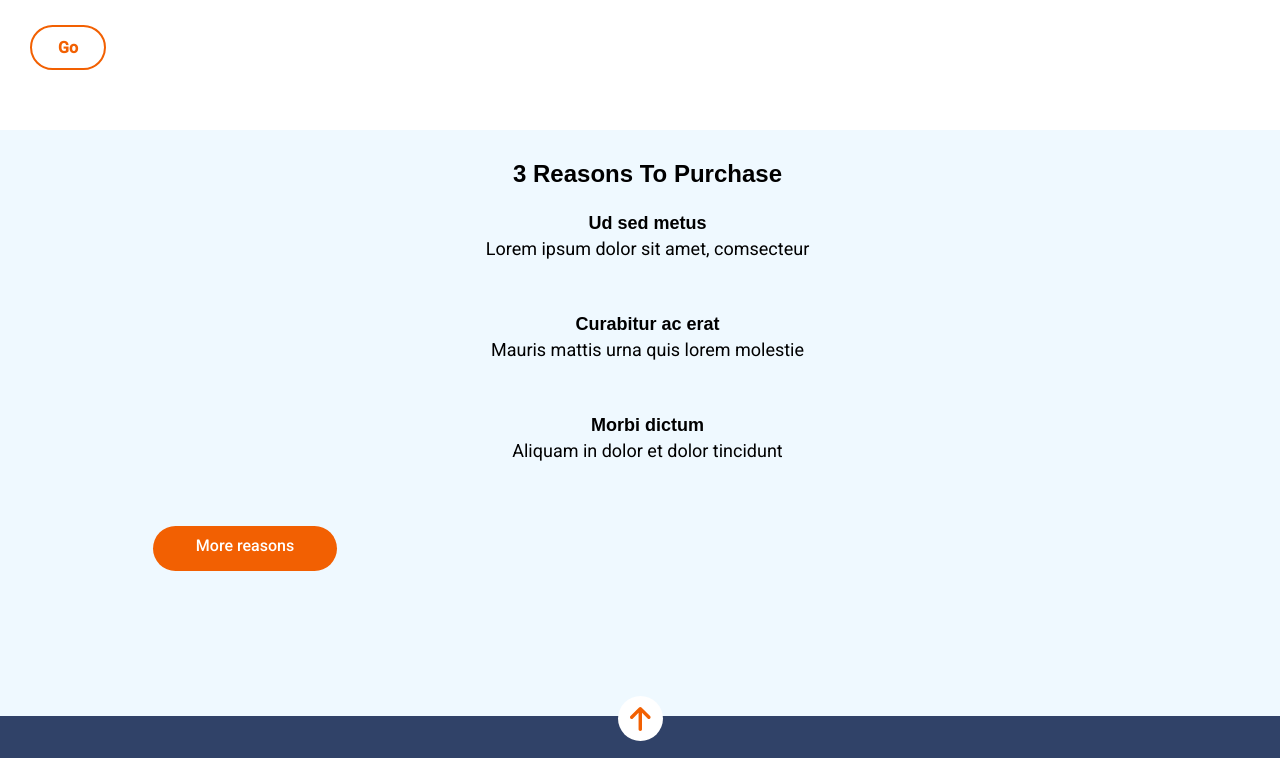
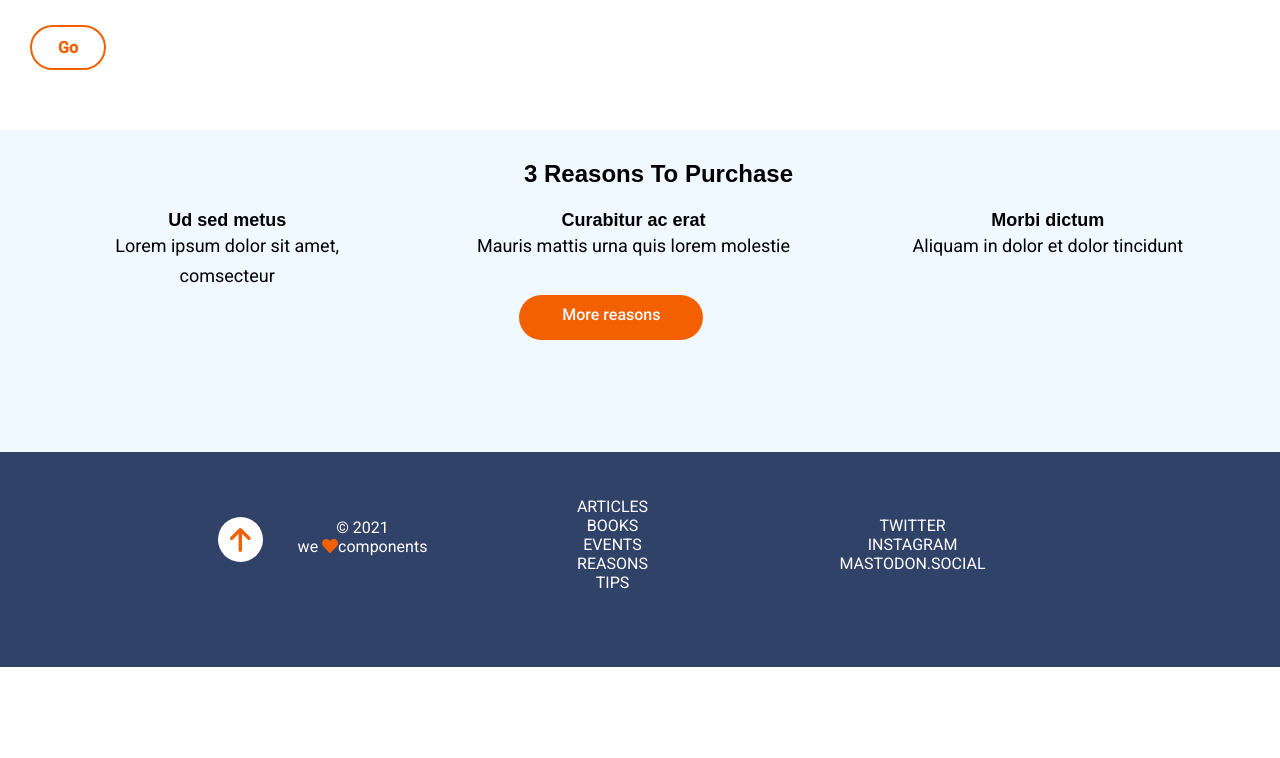
Before and after one commit to Adalab/modulo-1-evaluacion-final-Rouseta, a website: page src/html/index.html in a window 1280 px wide. Shown: the part 960-1718 px from the top of the page. After the commit the page ends 1627 px from the top, so only its background shows below. Drawn offline with nearby package versions, Linux system fonts and the light colour scheme; files that its build step writes are made by us from their sources; files whose address does not match are found by name.

Commit message:
i hate buttons

```diff
--- a/src/html/partials/main.html
+++ b/src/html/partials/main.html
@@ -22,7 +22,7 @@
     <article class="purchase__article--three">
       <h3 class="purchase__title--three">Morbi dictum</h3>
       <p class="content">Aliquam in dolor et dolor tincidunt</p>
-      <div class="buttom_scroll">More reasons</div>
     </article>
+    <div class="buttom_scroll">More reasons</div>
   </section>
 </main>
--- a/src/scss/layout/_footer.scss
+++ b/src/scss/layout/_footer.scss
@@ -46,7 +46,30 @@ a {
   line-height: 60px;
   transform: translateY(-20px);
 }
+
 .copyright {
   margin-bottom: 45px;
   text-align: center;
 }
+
+/*Aquí empeizan las Media queries para tablet*/
+@media (min-width: 768px) {
+  .footer {
+    flex-direction: row;
+    padding-bottom: 45px;
+    padding-top: 45px;
+  }
+  .copyright {
+    order: 1;
+    width: 200px;
+    height: 25px;
+  }
+  .nav__services {
+    order: 2;
+  }
+  .nav__social {
+    order: 3;
+  }
+  .scroll {
+  }
+}
--- a/src/scss/layout/_page.scss
+++ b/src/scss/layout/_page.scss
@@ -105,3 +105,42 @@
   font-weight: bold;
   font-size: 18px;
 }
+
+/*Aquí empiezan las media queries para tablet*/
+
+@media (min-width: 768px) {
+  .main {
+    padding-left: 37px;
+  }
+  .purchase__article {
+    padding-left: 37px;
+    padding-bottom: 60px;
+    display: grid;
+    grid-template-columns: 1fr 1fr 1fr;
+    grid-template-rows: 25px 25px 25px 25px;
+    height: 322px;
+  }
+  .purchase__title {
+    grid-column: span 4;
+    grid-row: 1;
+  }
+  .purchase__article--one {
+    grid-column: 1;
+    grid-row: 2;
+    padding-left: 36px;
+  }
+  .purchase__article--two {
+    grid-column: 2;
+    grid-row: 2;
+    padding-left: 20px;
+  }
+  .purchase__article--three {
+    grid-column: 3;
+    grid-row: 2;
+    padding-left: 20px;
+  }
+  .buttom_scroll {
+    grid-column: 2;
+    grid-row: 4;
+  }
+}
```
